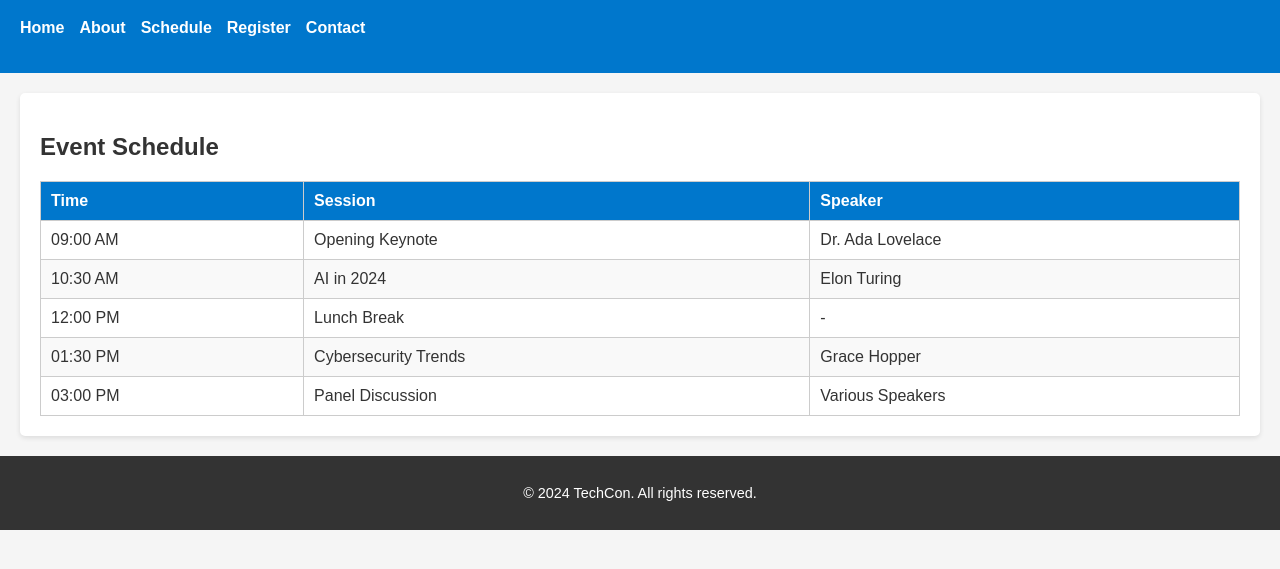
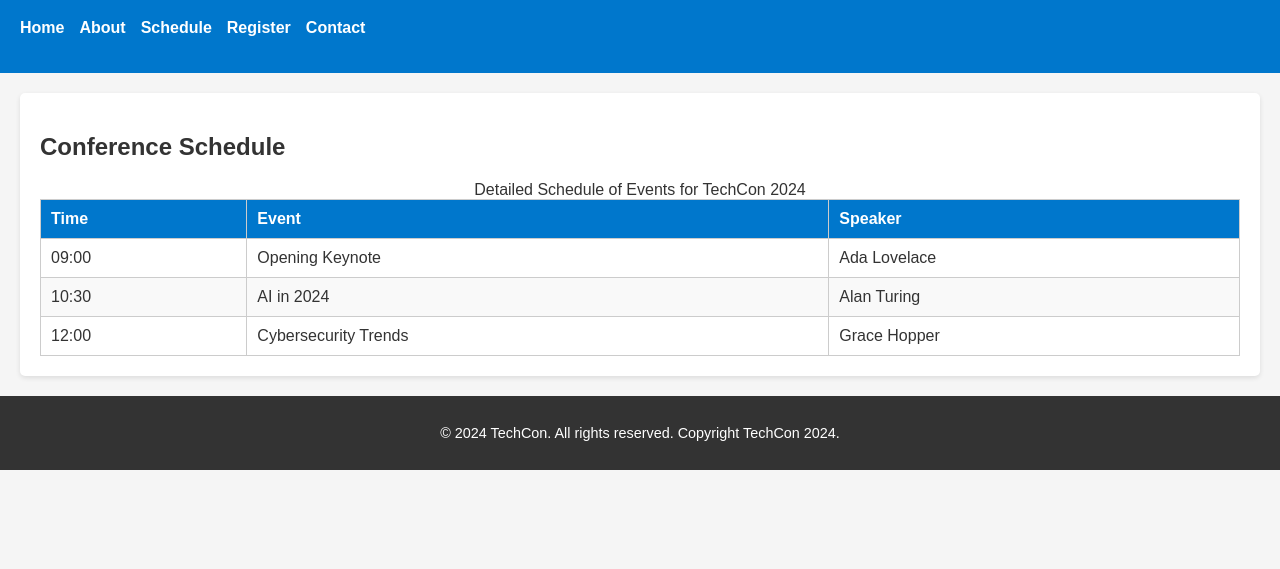
Before and after one commit to chrisriecen-pixel/TechCon_HTML, a plain HTML site: page techcon_website/schedule.html in a window 1280 px wide. Shown: the part 81-650 px from the top of the page. Drawn offline with Linux system fonts and the light colour scheme.

Commit message:
Fix schedule.html: add caption, <th scope='col'>, and copyright

```diff
--- a/techcon_website/schedule.html
+++ b/techcon_website/schedule.html
@@ -23,40 +23,31 @@
 
   <main>
     <section>
-      <h2>Event Schedule</h2>
+      <h2>Conference Schedule</h2>
       <table>
+        <caption>Detailed Schedule of Events for TechCon 2024</caption>
         <thead>
           <tr>
-            <th>Time</th>
-            <th>Session</th>
-            <th>Speaker</th>
+            <th scope="col">Time</th>
+            <th scope="col">Event</th>
+            <th scope="col">Speaker</th>
           </tr>
         </thead>
         <tbody>
           <tr>
-            <td>09:00 AM</td>
+            <td>09:00</td>
             <td>Opening Keynote</td>
-            <td>Dr. Ada Lovelace</td>
+            <td>Ada Lovelace</td>
           </tr>
           <tr>
-            <td>10:30 AM</td>
+            <td>10:30</td>
             <td>AI in 2024</td>
-            <td>Elon Turing</td>
+            <td>Alan Turing</td>
           </tr>
           <tr>
-            <td>12:00 PM</td>
-            <td>Lunch Break</td>
-            <td>-</td>
-          </tr>
-          <tr>
-            <td>01:30 PM</td>
+            <td>12:00</td>
             <td>Cybersecurity Trends</td>
             <td>Grace Hopper</td>
-          </tr>
-          <tr>
-            <td>03:00 PM</td>
-            <td>Panel Discussion</td>
-            <td>Various Speakers</td>
           </tr>
         </tbody>
       </table>
@@ -64,7 +55,7 @@
   </main>
 
   <footer>
-    <p>&copy; 2024 TechCon. All rights reserved.</p>
+    <p>&copy; 2024 TechCon. All rights reserved. Copyright TechCon 2024.</p>
   </footer>
 
 </body>
```
